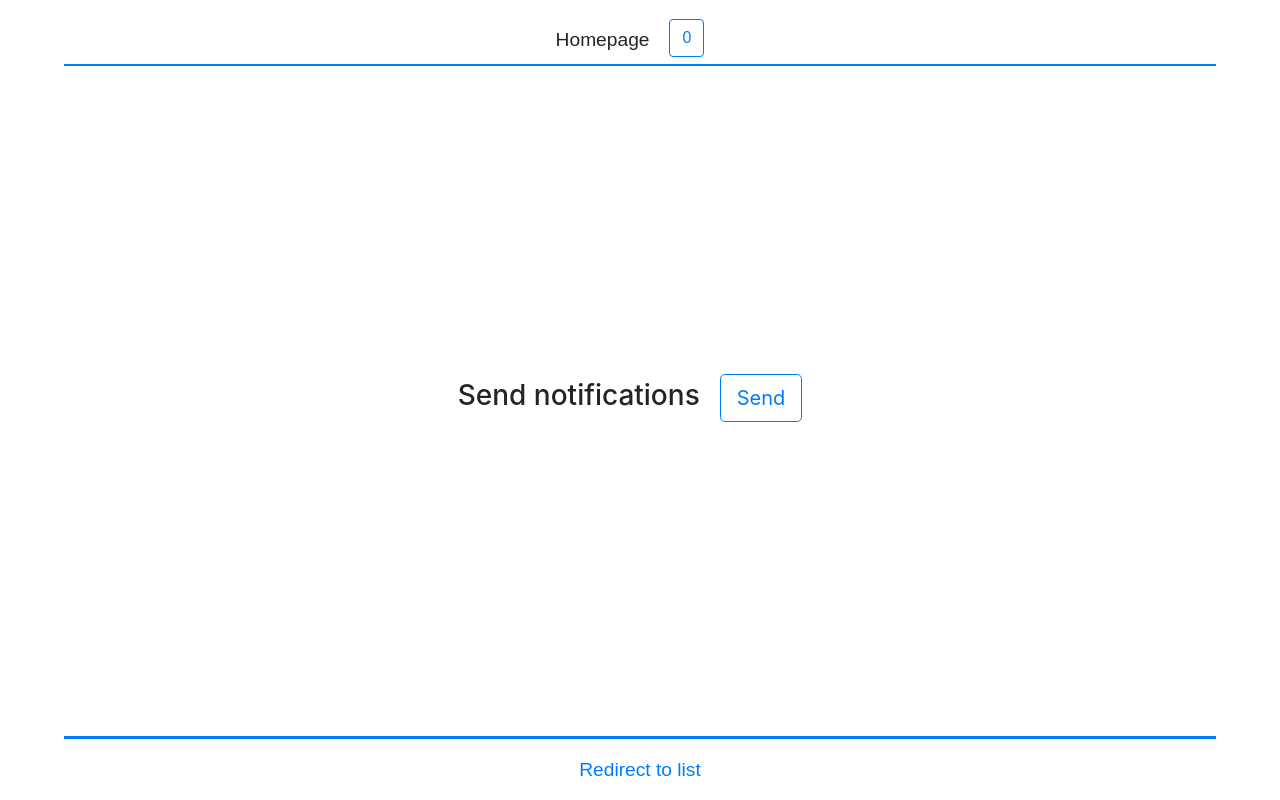
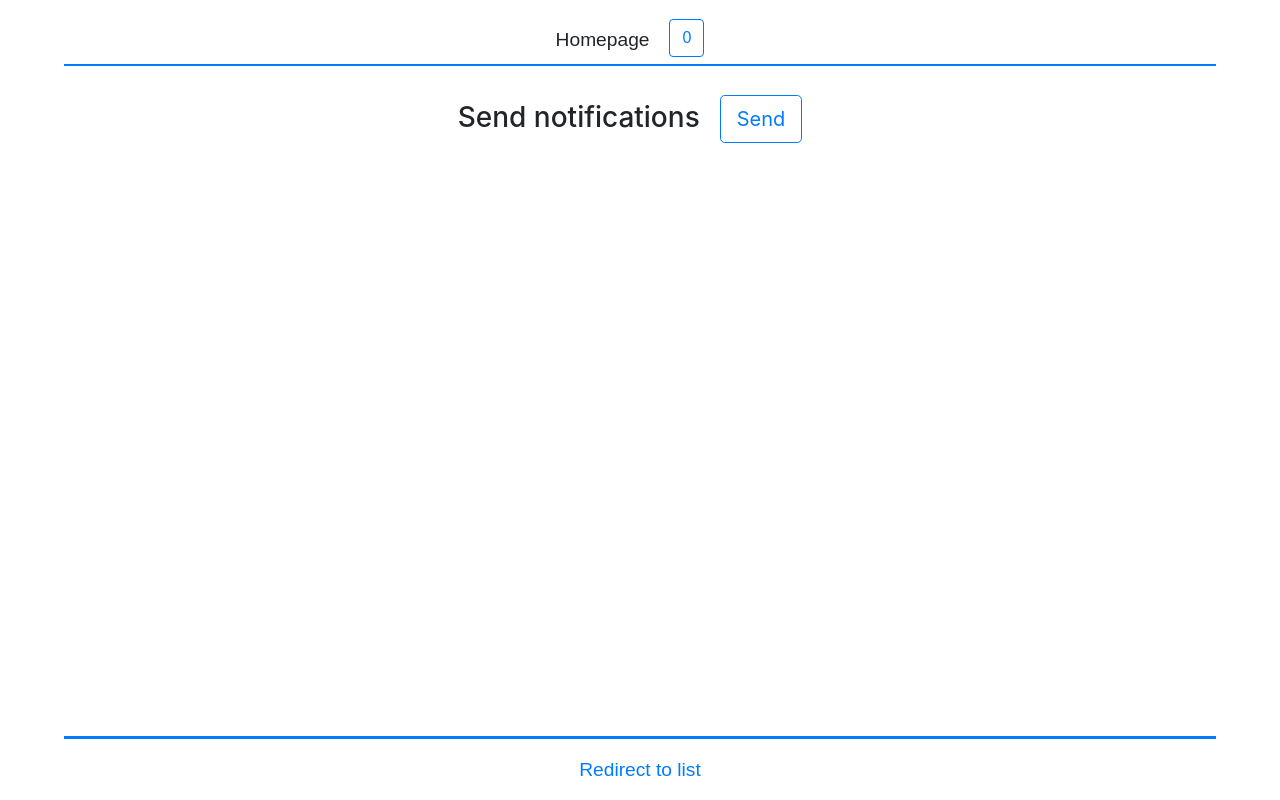
Before and after one commit to vkarabajic/MentoringDuo, a React (Create React App) app: page / in a window 1280 px wide. Built offline with nearby package versions, Linux system fonts and the light colour scheme.

Commit message:
notifications on home

```diff
--- a/src/App.css
+++ b/src/App.css
@@ -110,17 +110,12 @@ li {
 	margin-top: -30px;
 	}
 
-	/* Notifications */
+	/* Home */
+
 	.notifications{
-	display: flex;
-	justify-content: center;
 	align-items: center;
-	position: absolute;
-	top:0;
-	bottom: 0;
-	left: 0;
-	right: 0;
-	margin: auto;
+  display: flex;
+  justify-content: center;
 	}
 
 	.btn-notif{
--- a/src/Screens/Home.js
+++ b/src/Screens/Home.js
@@ -3,18 +3,21 @@ import Persons from '../Persons/Persons';
 import Header from '../HeaderFooter/Header'
 import Footer from '../HeaderFooter/Footer'
 import { Button } from 'reactstrap';
+
 export default class PersonsList extends Component {
 	constructor(props) {
 		super(props);
 
 		this.state = {
-			notificationCount: 0
+			notificationCount: 0,
 		}
 	}
 
 	render() {
+
 		return (
-			<div>
+
+			<div className="home">
 				<Header title={'Homepage'} notifications={this.state.notificationCount} />
 				<div className="notifications">
 					<h3>Send notifications</h3>
@@ -28,6 +31,8 @@ export default class PersonsList extends Component {
 						}>
 						Send
 					</Button>
+					<div className="home-users">
+					</div>
 				</div>
 				<Footer redirectToHome={true} routeName='list' />
 			</div>
```
